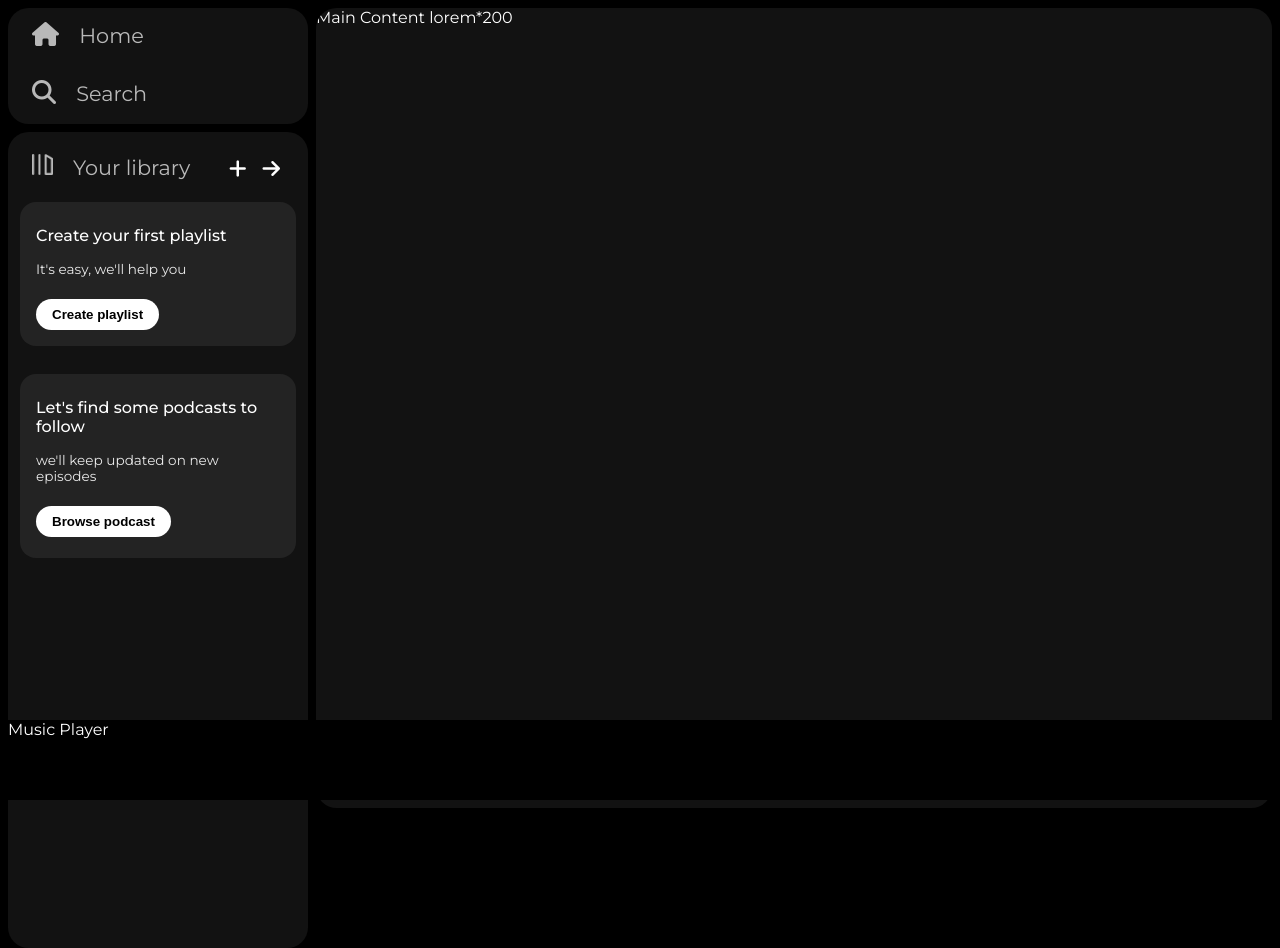
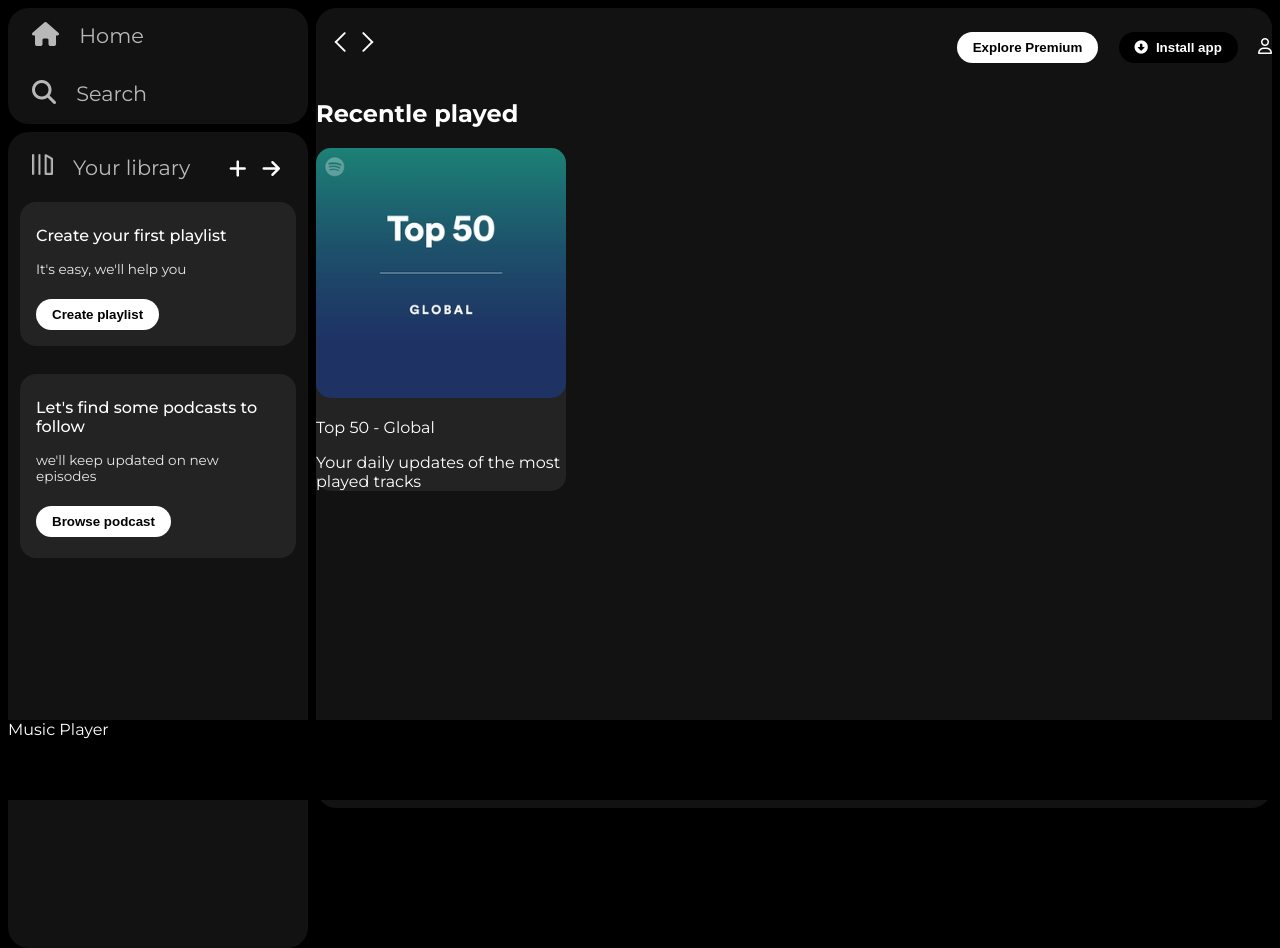
Before and after one commit to anassheikh001/SpotifyClone-Homepage_design-, a plain HTML site: page index.html in a window 1280 px wide. Drawn offline with Linux system fonts and the light colour scheme.

Commit message:
Working on main section

```diff
--- a/index.html
+++ b/index.html
@@ -55,7 +55,31 @@
                 </div>
             </div>
         </div>
-        <div class="main-content">Main Content lorem*200</div>
+
+        <div class="main-content">
+            <div class="sticky-nav">
+                <div class="sticky-nav-icons">
+                    <img src="asset/backward_icon.png">
+                    <img src="asset/forward_icon.png" class="hide">
+                </div>
+                <div class="stiky-nav-options">
+                    <button class="badge nav-item hide">Explore Premium</button>
+                    <button class="badge nav-item dark-badge"><i class="fa-solid fa-circle-down" style="margin-right: 8px;"></i>Install app</button>
+                    <i class="fa-regular fa-user"></i>
+                </div>
+
+            </div>
+            <div class="cards">
+                <h2>Recentle played</h2>
+                <div class="cards-container">
+                    <div class="card">
+                        <img src="asset/card1img.jpeg" class="card-img">
+                        <p class="card-title">Top 50 - Global</p>
+                        <p class="card-info">Your daily updates of the most played tracks</p>
+                    </div>
+                </div>
+            </div>
+        </div>
         <div class="music-player">Music Player</div>
     </div>
 </body>
--- a/style.css
+++ b/style.css
@@ -124,3 +124,52 @@ body{
 .box-2{
     height: 10.5rem;
 }
+
+.sticky-nav{
+    position: sticky;
+    top: 0;
+    background-color: #121212;
+    display: flex;
+    justify-content: space-between;
+    align-items: center;
+    padding-top: 1rem;
+    padding-bottom: 1rem;
+}
+
+.sticky-nav-icons {
+    margin-left: 0.75rem;
+}
+
+.sticky-nav-options{
+    display: flex;
+    justify-content: center;
+    align-items: center;
+}
+.sticky-nav-options button{
+    margin-left: 2rem;
+}
+
+.nav-item{
+    margin-right: 1rem;
+}
+.dark-badge{
+    background-color: black;
+    color: white;
+}
+
+.card{
+    background-color: #232323;
+    width: 250px;
+    border-radius: 15px;
+}
+.card img{
+    width: 100%;
+    border-radius: 15px;
+}
+
+@media(max-width:1000px){
+        .hide{
+            display: none;
+        }
+
+}
```
